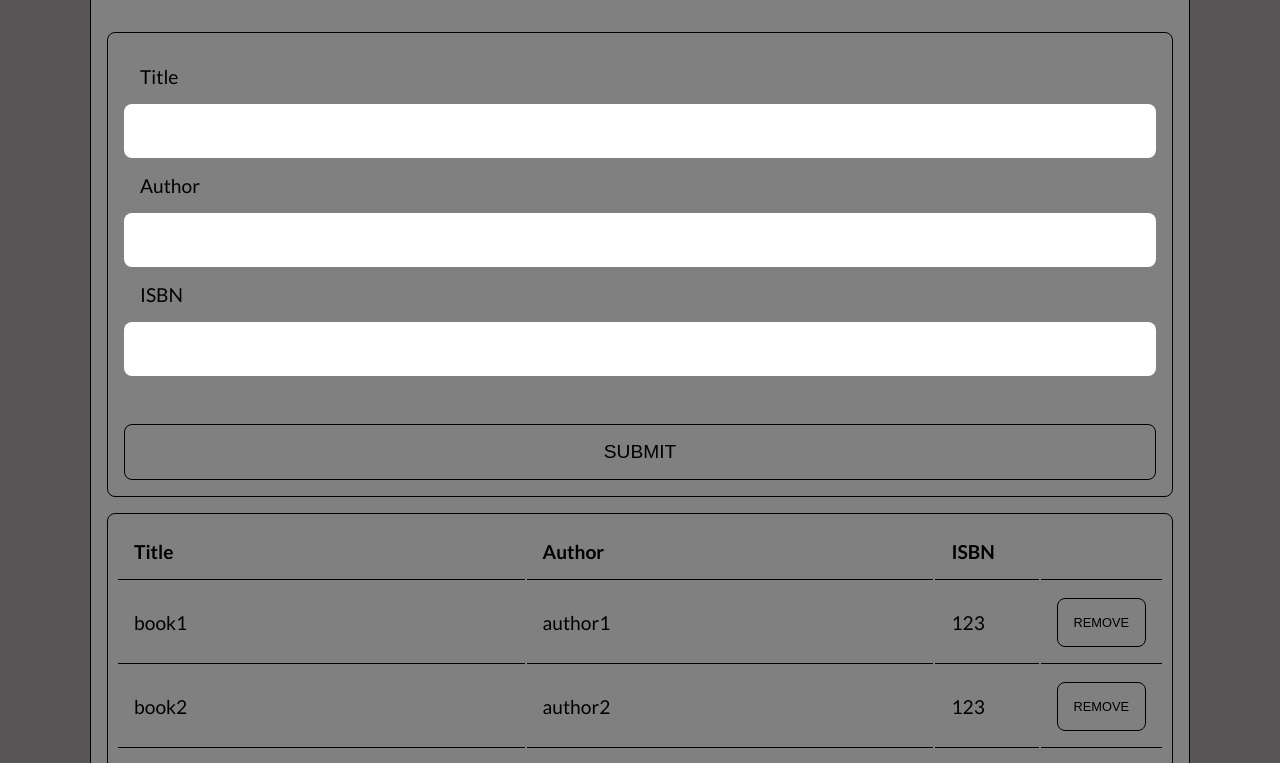
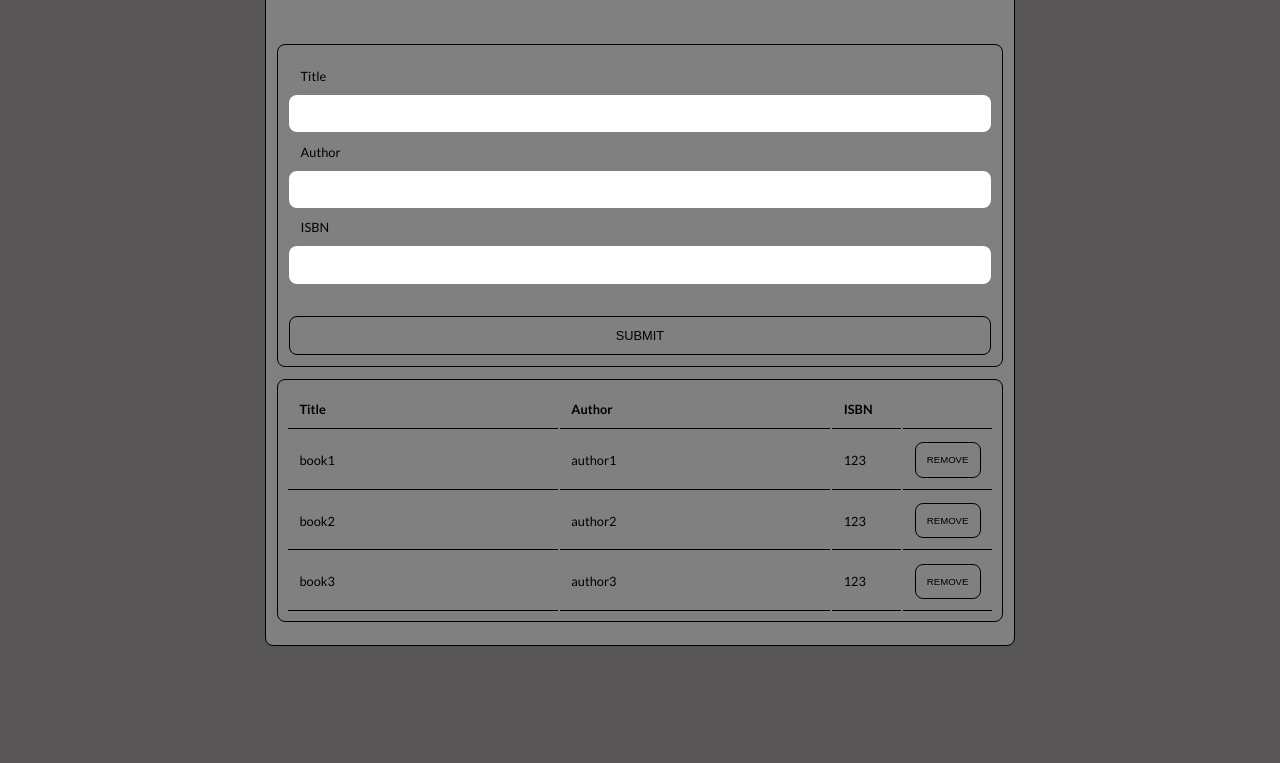
Before and after one commit to DariuszOkonski/js-book-list, a website with bundled scripts: page index.html in a window 1280 px wide. Shown: the part 111-874 px from the top of the page. After the commit the page ends 800 px from the top, so only its background shows below. Built offline with nearby package versions, Linux system fonts and the light colour scheme.

Commit message:
automatic changes at style.css

```diff
--- a/css/style.css
+++ b/css/style.css
@@ -30,7 +30,7 @@ body {
 
 .wrapper {
   width: 100%;
-  max-width: 900px;
+  max-width: 700px;
   margin: 0 auto;
   padding: 0.5rem;
   background-color: grey;
@@ -40,8 +40,8 @@ body {
 
 @media (min-width: 1025px) {
   .wrapper {
-    padding: 1rem;
-    max-width: 1100px;
+    padding: 0.7rem;
+    max-width: 750px;
   }
 }
 
@@ -63,16 +63,16 @@ body {
   visibility: hidden;
   color: white;
   padding: 0.5rem;
-  font-size: 0.8rem;
+  font-size: 0.6rem;
   border-radius: 0.5rem;
   margin: 0.5rem 0;
 }
 
 @media (min-width: 1025px) {
   .wrapper .information {
-    padding: 1rem;
-    margin: 1rem 0;
-    font-size: 1.2rem;
+    padding: 0.7rem;
+    margin: 0.7rem 0;
+    font-size: 0.8rem;
   }
 }
 
@@ -84,7 +84,7 @@ body {
 
 @media (min-width: 1025px) {
   .wrapper .form {
-    padding: 1rem;
+    padding: 0.7rem;
   }
 }
 
@@ -93,13 +93,13 @@ body {
   display: block;
   padding: 0.5rem;
   border-radius: 0.5rem;
-  font-size: 0.8rem;
+  font-size: 0.6rem;
 }
 
 @media (min-width: 1025px) {
   .wrapper .form__label, .wrapper .form__input, .wrapper .form__button {
-    padding: 1rem;
-    font-size: 1.2rem;
+    padding: 0.7rem;
+    font-size: 0.8rem;
   }
 }
 
@@ -111,7 +111,7 @@ body {
   background-color: transparent;
   border: 1px solid black;
   text-transform: uppercase;
-  margin-top: 1rem;
+  margin-top: 0.7rem;
   cursor: pointer;
   -webkit-transition: .2s;
   transition: .2s;
@@ -119,7 +119,7 @@ body {
 
 @media (min-width: 1025px) {
   .wrapper .form__button {
-    margin-top: 3rem;
+    margin-top: 2rem;
   }
 }
 
@@ -137,7 +137,7 @@ body {
 
 @media (min-width: 1025px) {
   .wrapper .result {
-    margin: 1rem 0;
+    margin: 0.7rem 0;
   }
 }
 
@@ -147,25 +147,25 @@ body {
 
 .wrapper .result .table__row {
   text-align: left;
-  font-size: 0.8rem;
+  font-size: 0.6rem;
 }
 
 @media (min-width: 1025px) {
   .wrapper .result .table__row {
-    font-size: 1.2rem;
+    font-size: 0.8rem;
   }
 }
 
 .wrapper .result .table__cell {
-  font-size: 0.8rem;
+  font-size: 0.6rem;
   padding: 0.5rem;
   border-bottom: 1px solid black;
 }
 
 @media (min-width: 1025px) {
   .wrapper .result .table__cell {
-    font-size: 1.2rem;
-    padding: 1rem;
+    font-size: 0.8rem;
+    padding: 0.7rem;
   }
 }
 
@@ -190,7 +190,7 @@ body {
   background-color: transparent;
   padding: 0.5rem;
   text-transform: uppercase;
-  font-size: 0.4rem;
+  font-size: 0.3rem;
   border-radius: 0.5rem;
   cursor: pointer;
   -webkit-transition: .2s;
@@ -199,8 +199,8 @@ body {
 
 @media (min-width: 1025px) {
   .wrapper .result .table__button {
-    padding: 1rem;
-    font-size: 0.8rem;
+    padding: 0.7rem;
+    font-size: 0.6rem;
   }
 }
 
```
Also changed, not shown: 1 other file.
